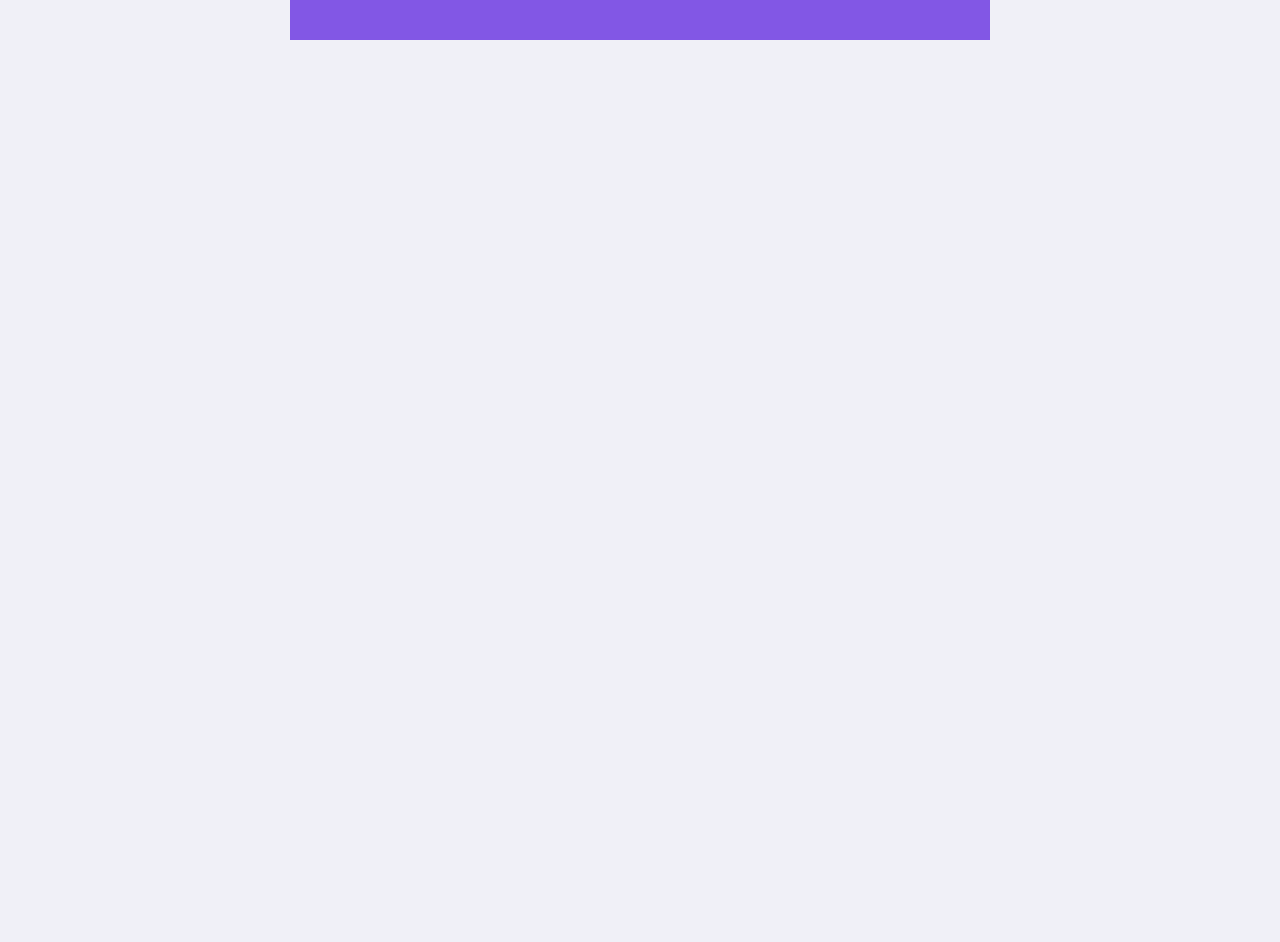
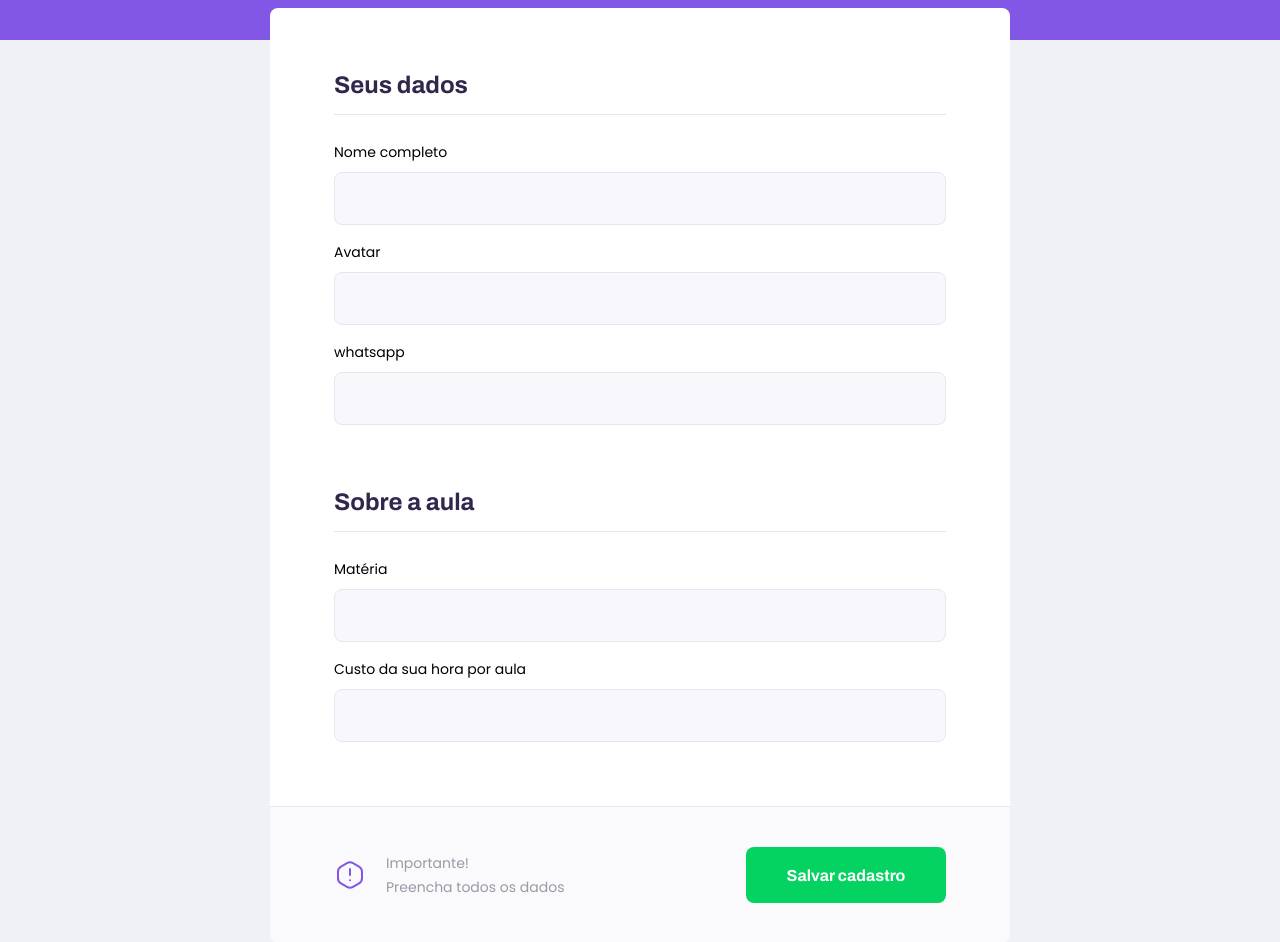
Before and after one commit to mechanizzed/proffy-web-nlw2, a React (Create React App) app: page /give-classes in a window 1280 px wide. Shown: the part 300-1242 px from the top of the page. Before the commit the page ends 800 px from the top, so only its background shows below. Built offline with nearby package versions, Linux system fonts and the light colour scheme.

Commit message:
Update: TeacherForm and TeacherList pages

```diff
--- a/src/pages/TeacherForm/index.tsx
+++ b/src/pages/TeacherForm/index.tsx
@@ -2,6 +2,10 @@
 
 // components
 import PageHeader from '../../Components/PageHeader';
+import Input from '../../Components/Input';
+
+// images and icons
+import WarningIcon from '../../assets/images/icons/warning.svg';
 
 // styles
 import './styles.css';
@@ -9,7 +13,34 @@
 function TeacherForm() {
   return (
     <div id="page-teacher-form" className="container">
-      <PageHeader title="Que incrível que você quer dar aulas" />
+      <PageHeader
+        title="Que incrível que você quer dar aulas"
+        description="O primeiro passo é preencher esse formulário de inscrição"
+      />
+
+      <main>
+        <fieldset>
+          <legend>Seus dados</legend>
+          <Input name="name" label="Nome completo" />
+          <Input name="avatar" label="Avatar" />
+          <Input name="whatsapp" label="whatsapp" />
+        </fieldset>
+
+        <fieldset>
+          <legend>Sobre a aula</legend>
+          <Input name="subject" label="Matéria" />
+          <Input name="cost" label="Custo da sua hora por aula" />
+        </fieldset>
+
+        <footer>
+          <p>
+            <img src={WarningIcon} alt="Aviso" />
+            Importante! <br />
+            Preencha todos os dados
+          </p>
+          <button type="button">Salvar cadastro</button>
+        </footer>
+      </main>
     </div>
   );
 }
--- a/src/pages/TeacherForm/styles.css
+++ b/src/pages/TeacherForm/styles.css
@@ -2,3 +2,104 @@
   width: 100vw;
   height: 100vh;
 }
+
+#page-teacher-form .page-header .header-content {
+  margin-bottom: 6.4rem;
+}
+
+#page-teacher-form main {
+  background: var(--color-box-base);
+  width: 100%;
+  max-width: 74rem;
+  border-radius: 0.8rem;
+  margin: -3.2rem auto 3.2rem;
+  padding-top: 6.4rem;
+  overflow: hidden;
+}
+
+#page-teacher-form main fieldset {
+  border: 0;
+  padding: 0 2.4rem;
+}
+
+#page-teacher-form main fieldset + fieldset {
+  margin-top: 6.4rem;
+}
+
+#page-teacher-form main fieldset legend {
+  font: 700 2.4rem Archivo;
+  color: var(--color-text-title);
+  margin-bottom: 2.4rem;
+  display: flex;
+  justify-content: space-between;
+  align-items: center;
+  width: 100%;
+  padding-bottom: 1.6rem;
+  border-bottom: 1px solid var(--color-line-in-white);
+}
+
+#page-teacher-form main footer {
+  padding: 4rem 2.4rem;
+  background: var(--color-box-footer);
+  border-top: 1px solid var(--color-line-in-white);
+  margin-top: 6.4rem;
+}
+
+#page-teacher-form main footer p {
+  display: flex;
+  justify-content: center;
+  align-items: center;
+  font-size: 1.4rem;
+  line-height: 2.4rem;
+  color: var(--color-text-complement);
+}
+
+#page-teacher-form main footer p img {
+  margin-right: 2rem;
+}
+
+#page-teacher-form main footer button {
+  width: 100%;
+  height: 5.6rem;
+  background: var(--color-secundary);
+  color: var(--color-button-text);
+  border: 0;
+  border-radius: 0.8rem;
+  cursor: pointer;
+  font: 700 1.6rem Archivo;
+  display: flex;
+  justify-content: center;
+  align-items: center;
+  text-decoration: none;
+  transition: background-color 0.2s;
+  margin-top: 3.2rem;
+}
+
+#page-teacher-form main footer button:hover {
+  background: var(--color-secundary-dark);
+}
+
+@media (min-width: 700px) {
+  #page-teacher-form {
+    max-width: 100vw;
+  }
+  #page-teacher-form .page-header .header-content {
+    margin-bottom: 0;
+  }
+  #page-teacher-form main fieldset {
+    padding: 0 6.4rem;
+  }
+  #page-teacher-form main footer {
+    padding: 4rem 6.4rem;
+    display: flex;
+    justify-content: space-between;
+    align-items: center;
+  }
+  #page-teacher-form main footer p {
+    justify-content: space-between;
+  }
+  #page-teacher-form main footer button {
+    width: 20rem;
+    margin-top: 0;
+  }
+}
--- a/src/pages/TeacherList/index.tsx
+++ b/src/pages/TeacherList/index.tsx
@@ -3,6 +3,7 @@
 // components
 import PageHeader from '../../Components/PageHeader';
 import TeacherItem from '../../Components/TeacherItem';
+import Input from '../../Components/Input';
 
 // styles
 import './styles.css';
@@ -12,18 +13,9 @@
     <div id="page-teacher-list" className="container">
       <PageHeader title="Estes são os proffys disponíveis">
         <form id="search-teachers">
-          <div className="input-block">
-            <label htmlFor="subject">Matéria</label>
-            <input type="text" id="subject" />
-          </div>
-          <div className="input-block">
-            <label htmlFor="week_day">Dia da semana</label>
-            <input type="text" id="week_day" />
-          </div>
-          <div className="input-block">
-            <label htmlFor="time">Horário</label>
-            <input type="text" id="time" />
-          </div>
+          <Input name="subject" label="Matéria" />
+          <Input name="week_day" label="Dia da semana" />
+          <Input type="time" name="time" label="Horário" />
         </form>
       </PageHeader>
 
--- a/src/pages/TeacherList/styles.css
+++ b/src/pages/TeacherList/styles.css
@@ -9,40 +9,6 @@
 
 #search-teachers label {
   color: var(--color-text-in-primary);
-}
-
-#search-teachers .input-block {
-  position: relative;
-}
-#search-teachers .input-block + .input-block {
-  margin-top: 1.4rem;
-}
-
-#search-teachers .input-block label {
-  font-size: 1.4rem;
-}
-
-#search-teachers .input-block input {
-  width: 100%;
-  height: 5.3rem;
-  margin-top: 0.8rem;
-  border-radius: 0.8rem;
-  background: var(--color-input-background);
-  border: 1px solid var(--color-line-in-white);
-  outline: 0;
-  padding: 0 1.6rem;
-  font: 1.6rem Archivo;
-}
-
-#search-teachers .input-block:focus-within::after {
-  width: calc(100% - 3.2rem);
-  height: 2px;
-  content: '';
-  background: var(--color-primary-light);
-  position: absolute;
-  left: 1.6rem;
-  right: 1.6rem;
-  bottom: 3px;
 }
 
 @media (min-width: 700px) {
```
